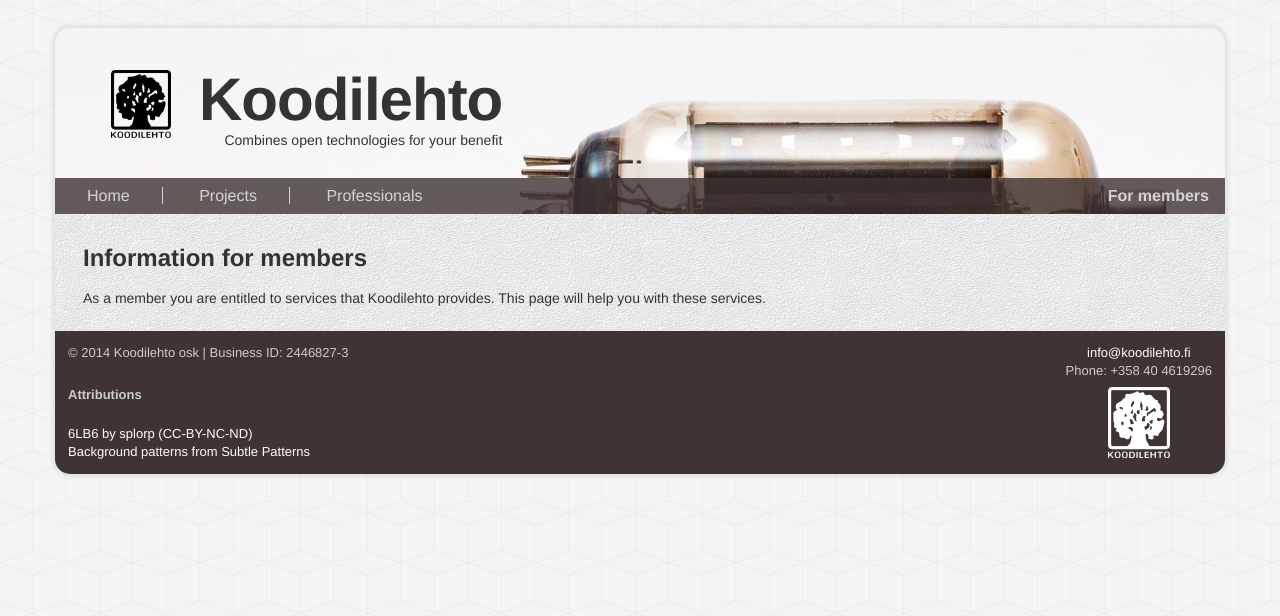
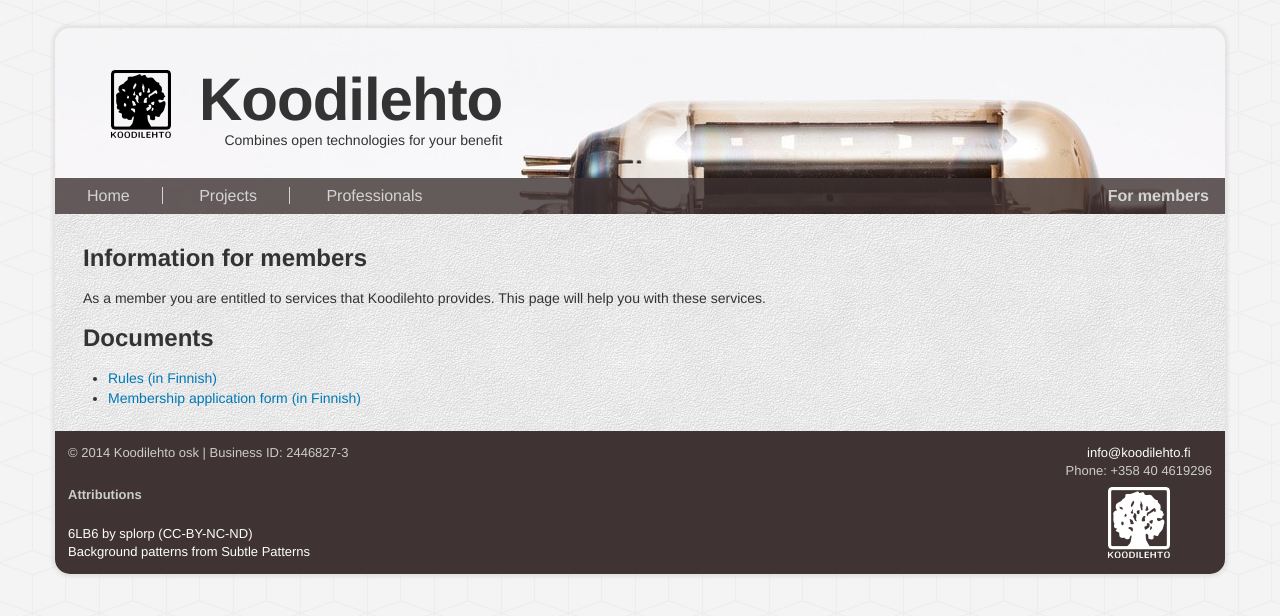
Before and after one commit to koodilehto/koodilehto-site, a Jekyll site: the page built from formembers.html, in a window 1280 px wide. Shown: the top 616 px of the page. Built offline with Jekyll 4.4.1, drawn with Linux system fonts in a browser that asks for light colours.

Commit message:
formembers - Link to documents

```diff
--- a/formembers.html
+++ b/formembers.html
@@ -10,6 +10,12 @@
     <div class="span8">
         <h3>Information for members</h3>
         <p>As a member you are entitled to services that Koodilehto provides. This page will help you with these services.</p>
+        <h3>Documents</h3>
+        <ul>
+            <li><a href="/files/saannot.pdf">Rules (in Finnish)</a></li>
+            <li><a href="/files/jasenhakemus.pdf">Membership application form (in Finnish)</a></li>
+        </ul>
+
 	<!-- inform about your projects -->
 	<!-- how to make an invoice -->
 	<!-- how to pay salary to myself -->
```
